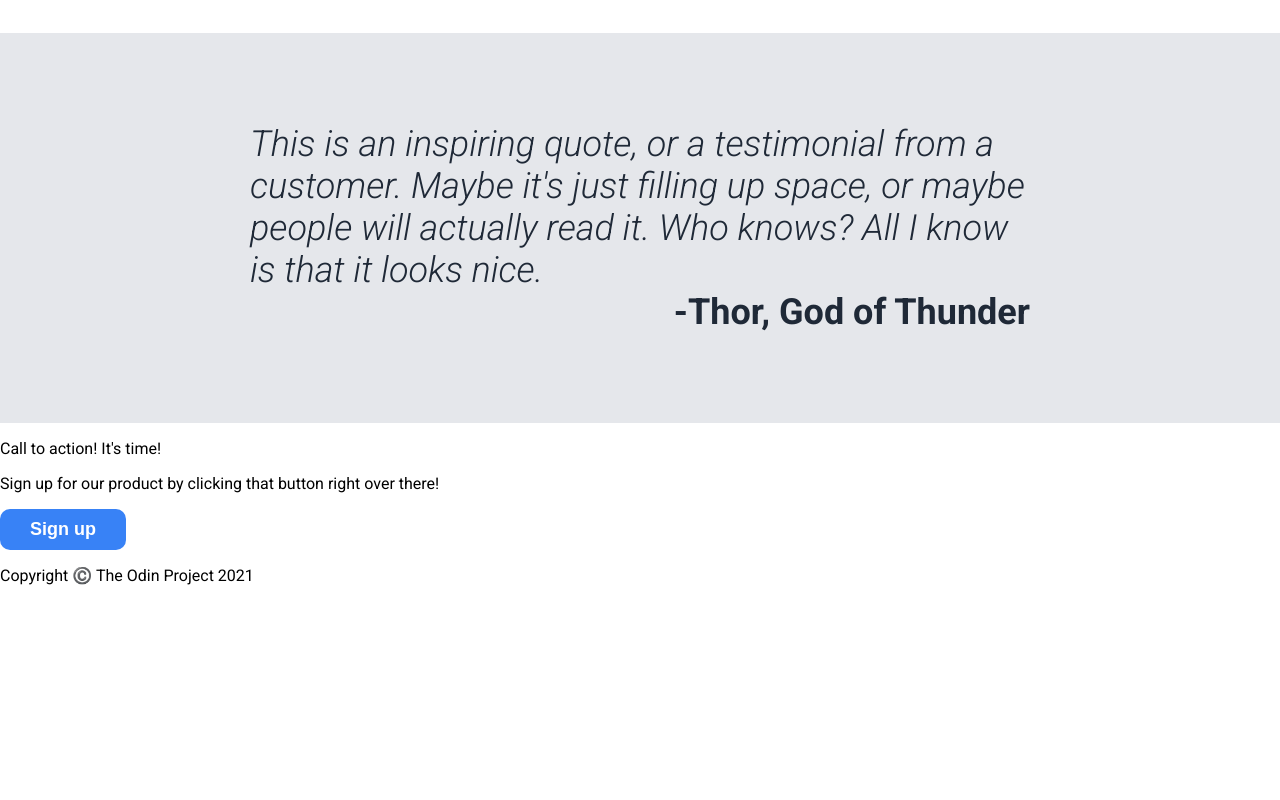
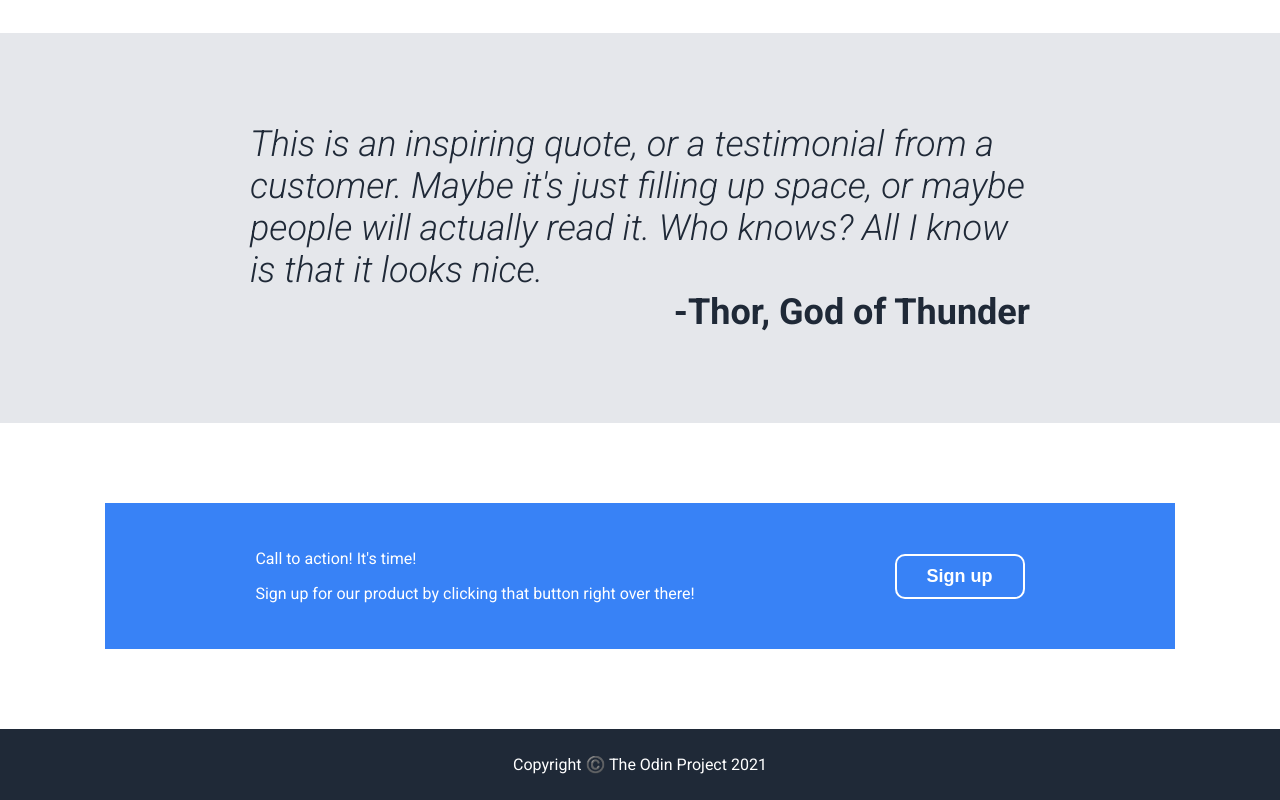
Before and after one commit to Bhaveshk46/Landing-Page, a plain HTML site: page index.html in a window 1280 px wide. Shown: the part 998-1798 px from the top of the page. Before the commit the page ends 1599 px from the top, so only its background shows below. Drawn offline with Linux system fonts and the light colour scheme.

Commit message:
Complete the website by styling content4 and the footer part

```diff
--- a/index.html
+++ b/index.html
@@ -81,9 +81,13 @@
         </div>
     </div>
     <div class="content4">
+        <div class="dialogue-box">
+            <div class="promo-text">
                 <p>Call to action! It's time!</p>
                 <p>Sign up for our product by clicking that button right over there!</p>
+            </div>
             <div class="button2"><button>Sign up</button></div>
+        </div>
     </div>
     <div class="footer">
         <p>Copyright ©️ The Odin Project 2021</p>
--- a/style.css
+++ b/style.css
@@ -1,6 +1,8 @@
 body{
     background-color: white;
     margin: 0;
+    font-family: "Roboto", sans-serif;
+
 }
 .hero-logo{
     font-size: 24px;
@@ -14,9 +16,7 @@ a{
     font-size: 18px;
 
 }
-body{
-    font-family: "Roboto", sans-serif;
-}
+
 .content1{
     background-color: #1F2937;
     flex:1;
@@ -33,7 +33,6 @@ body{
 .hero-secondary{
     font-size: 18px;
     color: #E5E7EB;
-    width:1;
       margin-top: 0px;
 }
 button{
@@ -144,3 +143,29 @@ button{
     font-weight:700;
 
 }
+.dialogue-box{
+    display: flex;
+    align-items: center;
+    background-color: #3882F6;
+    padding: 30px 150px;
+    gap: 200px;
+}
+.content4{
+    display: flex;
+    justify-content: center;
+    align-items: center;
+    color: white;
+    padding: 80px;
+
+}
+.button2 button{
+    border: 2px solid white;
+}
+.footer{
+    display: flex;
+    justify-content: center;
+    align-items: center;
+    color: white;
+    background-color: #1F2937;
+    padding: 10px;
+}
```
Lines whose indentation alone changed are shown as unchanged.
